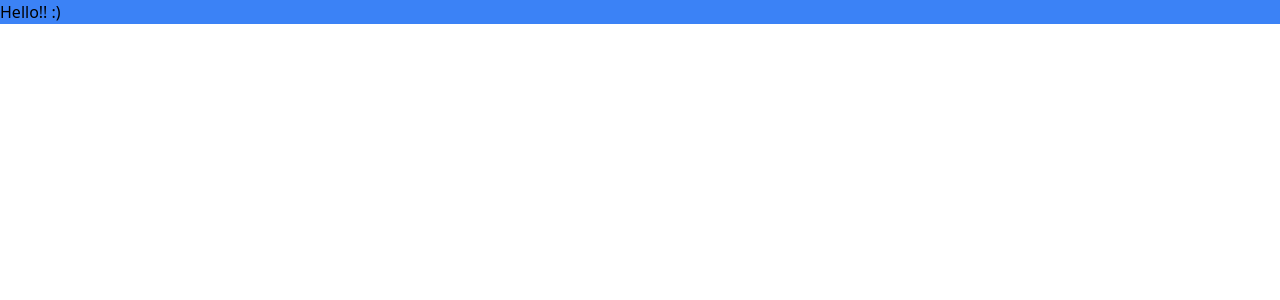
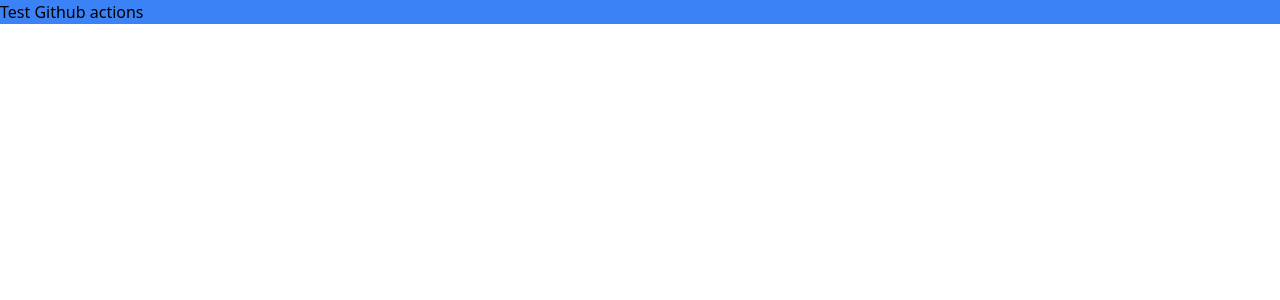
Before and after one commit to justkacz/fastapiApp, a FastAPI app: page / in a window 1280 px wide. Shown: the top 300 px of the page. Run offline with FastAPI, Linux system fonts and the light colour scheme; style sheets or scripts are compiled from the project's sources.

Commit message:
test github actions

```diff
--- a/web/templates/base.html
+++ b/web/templates/base.html
@@ -7,6 +7,6 @@
     <link rel="stylesheet" href="{{url_for('static', path='/css/output.css')}}">
 </head>
 <body>
-    <p class="bg-blue-500">Hello!! :)</p>
+    <p class="bg-blue-500">Test Github actions</p>
 </body>
 </html>
```
